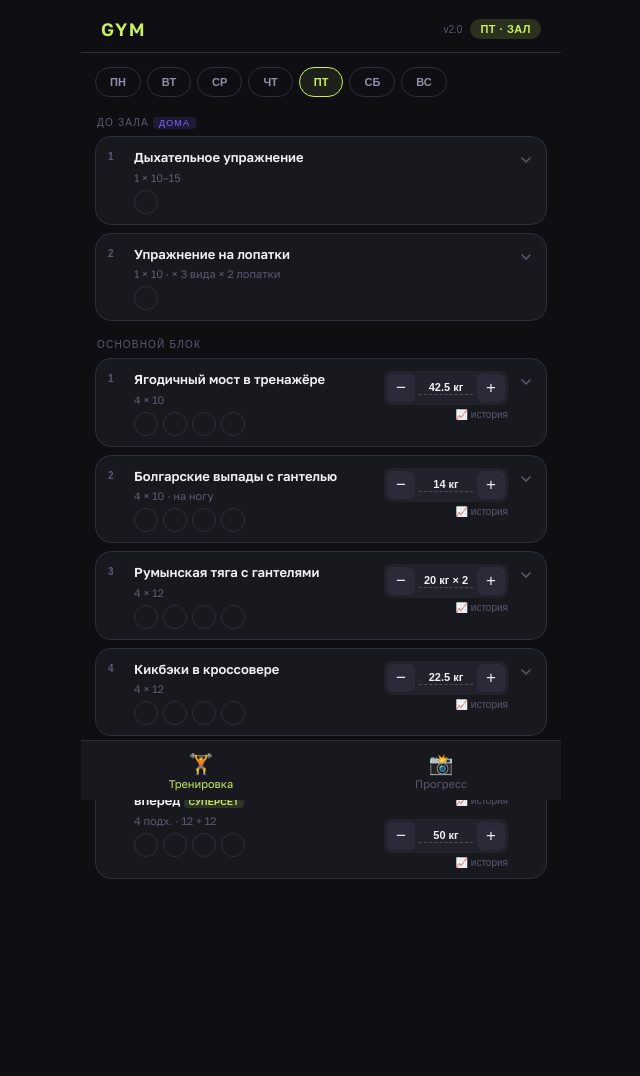
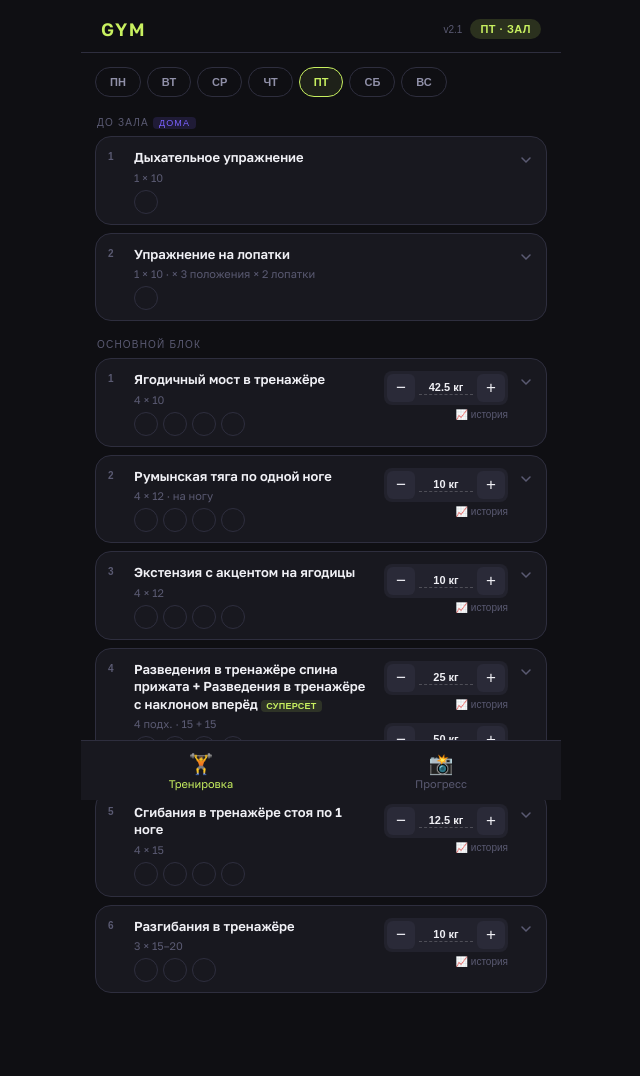
Before and after one commit to mtl-shine/workout-app, a plain HTML site: page index.html in a window 1280 px wide. Shown: the whole page, without its empty margins (319-959 px from the left). Before the commit the page ends 987 px from the top, so only its background shows below. Drawn offline with Linux system fonts and the light colour scheme; a web font is replaced by a local one.

Commit message:
v2.1: update Mon/Wed/Fri training protocol, restore exercise IDs

```diff
--- a/index.html
+++ b/index.html
@@ -578,7 +578,7 @@
 <script>
 
 
-var APP_VERSION = '2.0';
+var APP_VERSION = '2.1';
 
 // ============================================================
 // EXERCISES
@@ -607,7 +607,10 @@ var EXERCISES = {
     tech: 'Не отпускать до конца. Спина и корпус — прямая линия с тросом, подкрутить копчик, напрячь пресс. Тянуть вниз чётко.\n\nДвижение начинается со спины — тянуть спиной, руками лишь дотягивать.\n\nЧуть больше отпускать вверх — растягивать широчайшие.\n\nДержать пресс: рёбра на одной линии с лобком.', media: [] },
   trx_podtyag: { name: 'Подтягивания с разведением рук в TRX-петлях', weight: null, weightStep: null, weightUnit: '', weightDisplay: '',
     tech: '', media: [] },
+  v_podemy_trx: { name: 'V-подъёмы в TRX', weight: null, weightStep: null, weightUnit: '', weightDisplay: 'свой вес', tech: '', media: [] },
+  pulover: { name: 'Пуловер с гантелью поперёк скамьи', weight: 10, weightStep: 0.25, weightUnit: 'кг', tech: '', media: [] },
   otzhimaniya: { name: 'Отжимания', weight: null, weightStep: null, weightUnit: '', weightDisplay: 'макс', tech: '', media: [] },
+  glyut: { name: 'Глют тренажёр (толчок платформы назад стоя)', weight: 20, weightStep: 0.25, weightUnit: 'кг', tech: 'Упереть опорную ногу в подушку. Стопа чётко под тазом.\n\nДвижущуюся ногу — ближе к середине платформы, максимум по верху. Максимально подконтрольно сократить вниз и вытолкнуть ягодицей, не слишком высоко.\n\nСтопа чуть вбок, носок чуть наружу.', media: [] },
   yagodichny_most: { name: 'Ягодичный мост в тренажёре', weight: 42.5, weightStep: 0.25, weightUnit: 'кг',
     tech: 'Не смотреть на рычаг, прижать подбородок.\n\nУменьшить амплитуду на 10–15 см. Стопы ближе на 5 см.', media: [] },
   zhim_vert_platformy: { name: 'Жим вертикальной платформы', weight: 50, weightStep: 0.25, weightUnit: 'кг',
@@ -618,14 +621,22 @@ var EXERCISES = {
   podtyagivaniya: { name: 'Подтягивания в гравитроне', weight: 19, weightStep: 0.25, weightUnit: 'кг противовес',
     tech: 'Не снимать нагрузку со спины, не отпускать суставы до конца, не висеть.\n\nОпускаться до момента натяжения подмышками. Из этой точки — грудью вверх.\n\nОпускаться ещё чуть ниже — добиться растяжения, подтягиваться с растянутой позиции.', media: [] },
   vert_tyaga_1ruka: { name: 'Вертикальная тяга в кроссовере по 1й руке', weight: 10, weightStep: 0.25, weightUnit: 'кг', tech: '', media: [] },
+  tyaga_gantel_naklone: { name: 'Тяга гантели к поясу в наклоне', weight: 10, weightStep: 0.25, weightUnit: 'кг', tech: '', media: [] },
+  zhimy_gantelei: { name: 'Жим гантелей от груди сидя / в тренажёре', weight: 10, weightStep: 0.25, weightUnit: 'кг', tech: 'Когда опускаешь вниз — локти закручивать вперёд перед корпусом.', media: [] },
+  podyomy_zad_delta_upor: { name: 'Подъёмы гантелей на задние дельты в наклоне с упором лбом', weight: 6, weightStep: 0.25, weightUnit: 'кг', tech: '', media: [] },
   tyaga_kross_delta: { name: 'Тяга в кроссовере на заднюю дельту в наклоне по 1й руке', weight: 5, weightStep: 0.25, weightUnit: 'кг',
     tech: 'Задняя дельта должна работать без существенного движения лопаток. Ссутулиться, разобрать лопатки, выключить их. Тянуть только локти вверх — к ушам.\n\nВниз — отпустить подконтрольно, попытаться лопатками обнять лавку.', media: [] },
-  protyazhka: { name: 'Протяжка с нижнего блока лёжа', weight: 17.5, weightStep: 0.25, weightUnit: 'кг', tech: '', media: [] },
+  protyazhka: { name: 'Протяжка с нижнего блока', weight: 17.5, weightStep: 0.25, weightUnit: 'кг', tech: '', media: [] },
   otvedeniya_1ruka: { name: 'Отведения гантелей сидя по 1й руке', weight: 3, weightStep: 0.25, weightUnit: 'кг',
     tech: 'Задняя дельта должна работать без существенного движения лопаток. Ссутулиться, разобрать лопатки, выключить их. Тянуть только локти вверх — к ушам.\n\nВниз — отпустить подконтрольно, попытаться лопатками обнять лавку.', media: [] },
   podyomy_nog_vise: { name: 'Подъёмы ног в висе', weight: null, weightStep: null, weightUnit: '', weightDisplay: 'макс', tech: '', media: [] },
 
   // Пятница — Ягодицы
+  rumynskaya_1noga: { name: 'Румынская тяга по одной ноге', weight: 10, weightStep: 0.25, weightUnit: 'кг', tech: '', media: [] },
+  ekstenziya_yagodicy: { name: 'Экстензия с акцентом на ягодицы', weight: 10, weightStep: 0.25, weightUnit: 'кг', tech: '', media: [] },
+  razvedeniya_spina: { name: 'Разведения в тренажёре спина прижата', weight: 25, weightStep: 0.25, weightUnit: 'кг', tech: '', media: [] },
+  sgibaniya_stoya_1noga: { name: 'Сгибания в тренажёре стоя по 1 ноге', weight: 12.5, weightStep: 0.25, weightUnit: 'кг', tech: '', media: [] },
+  razgibaniya_trenazher: { name: 'Разгибания в тренажёре', weight: 10, weightStep: 0.25, weightUnit: 'кг', tech: '', media: [] },
   bolgarskie_smit: { name: 'Болгарские выпады в Смите', weight: 5, weightStep: 0.25, weightUnit: 'кг',
     tech: 'В пике таз оставлять чуть сзади, не снимать нагрузку с ягодицы. Больше вниз садиться, а не назад. Работать как насос (не до конца в обе стороны).', media: [] },
   bolgarskie_gantel: { name: 'Болгарские выпады с гантелью', weight: 14, weightStep: 0.25, weightUnit: 'кг',
@@ -655,24 +666,24 @@ var EXERCISES = {
 var WORKOUTS = {
   mon: { label: 'ПН', type: 'gym', title: 'ФулБади', sections: [
     { label: 'До зала', homeSection: true, exercises: [
-      { id: 'dyhatelnoe', sets: 1, reps: '10–15' },
-      { id: 'lopatki', sets: 1, reps: '10', note: '× 3 вида × 2 лопатки' }
+      { id: 'dyhatelnoe', sets: 1, reps: '10' },
+      { id: 'lopatki', sets: 1, reps: '10', note: '× 3 положения × 2 лопатки' }
     ]},
     { label: 'Начало тренировки', exercises: [
-      { id: 'ikry', sets: 2, reps: 15, superset: { id: 'press', reps: 12 } }
+      { id: 'ikry', sets: 2, reps: 15 }
     ]},
     { label: 'Основной блок', exercises: [
-      { id: 'zhim_lezha', sets: 4, reps: '5–8' },
+      { id: 'v_podemy_trx', sets: 4, reps: '12–15' },
       { id: 'tyaga_verh_parallel', sets: 4, reps: 10 },
-      { id: 'trx_podtyag', sets: 4, reps: 15, superset: { id: 'otzhimaniya', reps: 'макс' } },
+      { id: 'pulover', sets: 4, reps: 12, superset: { id: 'otzhimaniya', reps: 'макс' } },
       { id: 'yagodichny_most', sets: 4, reps: 10 },
-      { id: 'zhim_vert_platformy', sets: 4, reps: 10 },
-      { id: 'kikbeki', sets: 4, reps: 12 }
+      { id: 'rumynskaya_gantel', sets: 4, reps: 10 },
+      { id: 'glyut', sets: 4, reps: 12 }
     ]}
   ]},
   tue: { label: 'ВТ', type: 'home', title: 'Домашняя', sections: [
     { label: 'Основной блок', exercises: [
-      { id: 'dyhatelnoe', sets: 1, reps: '10–15' },
+      { id: 'dyhatelnoe', sets: 1, reps: '10' },
       { id: 'bloki_sverkhu', sets: 1, reps: '12–15' },
       { id: 'bloki_podmyshki', sets: 1, reps: '12–15' },
       { id: 'zavedenie_blinka', sets: 1, reps: '12–15' },
@@ -684,23 +695,24 @@ var WORKOUTS = {
   ]},
   wed: { label: 'СР', type: 'gym', title: 'Верх', sections: [
     { label: 'До зала', homeSection: true, exercises: [
-      { id: 'dyhatelnoe', sets: 1, reps: '10–15' },
-      { id: 'lopatki', sets: 1, reps: '10', note: '× 3 вида × 2 лопатки' }
+      { id: 'dyhatelnoe', sets: 1, reps: '10' },
+      { id: 'lopatki', sets: 1, reps: '10', note: '× 3 положения × 2 лопатки' }
     ]},
     { label: 'Начало тренировки', exercises: [
-      { id: 'ikry', sets: 2, reps: 15, superset: { id: 'press', reps: 12 } }
+      { id: 'ikry', sets: 2, reps: 15 }
     ]},
     { label: 'Основной блок', exercises: [
       { id: 'podtyagivaniya', sets: 4, reps: 10 },
-      { id: 'vert_tyaga_1ruka', sets: 5, reps: 12, note: 'на руку' },
-      { id: 'tyaga_kross_delta', sets: 4, reps: 12, note: 'на руку' },
-      { id: 'protyazhka', sets: 4, reps: 12 },
-      { id: 'otvedeniya_1ruka', sets: 4, reps: 12, note: 'на руку', superset: { id: 'podyomy_nog_vise', reps: 'макс' } }
+      { id: 'tyaga_gantel_naklone', sets: 5, reps: 12, note: 'на руку' },
+      { id: 'zhimy_gantelei', sets: 4, reps: 12 },
+      { id: 'podyomy_zad_delta_upor', sets: 4, reps: 12, note: 'на руку' },
+      { id: 'otvedeniya_1ruka', sets: 4, reps: 12, note: 'на руку', superset: { id: 'press', reps: 'макс' } },
+      { id: 'protyazhka', sets: 4, reps: 12 }
     ]}
   ]},
   thu: { label: 'ЧТ', type: 'home', title: 'Домашняя', sections: [
     { label: 'Основной блок', exercises: [
-      { id: 'dyhatelnoe', sets: 1, reps: '10–15' },
+      { id: 'dyhatelnoe', sets: 1, reps: '10' },
       { id: 'bloki_sverkhu', sets: 1, reps: '12–15' },
       { id: 'bloki_podmyshki', sets: 1, reps: '12–15' },
       { id: 'zavedenie_blinka', sets: 1, reps: '12–15' },
@@ -712,26 +724,27 @@ var WORKOUTS = {
   ]},
   fri: { label: 'ПТ', type: 'gym', title: 'Ягодицы', sections: [
     { label: 'До зала', homeSection: true, exercises: [
-      { id: 'dyhatelnoe', sets: 1, reps: '10–15' },
-      { id: 'lopatki', sets: 1, reps: '10', note: '× 3 вида × 2 лопатки' }
+      { id: 'dyhatelnoe', sets: 1, reps: '10' },
+      { id: 'lopatki', sets: 1, reps: '10', note: '× 3 положения × 2 лопатки' }
     ]},
     { label: 'Основной блок', exercises: [
       { id: 'yagodichny_most', sets: 4, reps: 10 },
-      { id: 'bolgarskie_gantel', sets: 4, reps: 10, note: 'на ногу' },
-      { id: 'rumynskaya_gantel', sets: 4, reps: 12 },
-      { id: 'kikbeki', sets: 4, reps: 12 },
-      { id: 'sgibaniya_trenazher', sets: 4, reps: 12, superset: { id: 'razvedeniya_naklone', reps: 12 } }
+      { id: 'rumynskaya_1noga', sets: 4, reps: 12, note: 'на ногу' },
+      { id: 'ekstenziya_yagodicy', sets: 4, reps: 12 },
+      { id: 'razvedeniya_spina', sets: 4, reps: 15, superset: { id: 'razvedeniya_naklone', reps: 15 } },
+      { id: 'sgibaniya_stoya_1noga', sets: 4, reps: 15 },
+      { id: 'razgibaniya_trenazher', sets: 3, reps: '15–20' }
     ]}
   ]},
   sat: { label: 'СБ', type: 'home', title: 'Дыхание', sections: [
     { label: 'Упражнение', exercises: [
-      { id: 'dyhatelnoe', sets: 1, reps: '10–15' }
+      { id: 'dyhatelnoe', sets: 1, reps: '10' }
     ]}
   ]},
   sun: { label: 'ВС', type: 'home', title: 'Восстановление', sections: [
     { label: 'Упражнения', exercises: [
-      { id: 'dyhatelnoe', sets: 1, reps: '10–15' },
-      { id: 'lopatki', sets: 1, reps: '10', note: '× 3 вида × 2 лопатки' }
+      { id: 'dyhatelnoe', sets: 1, reps: '10' },
+      { id: 'lopatki', sets: 1, reps: '10', note: '× 3 положения × 2 лопатки' }
     ]}
   ]}
 };
@@ -1591,7 +1604,6 @@ loadPhotos().then(function(){
   if(document.getElementById('screen-progress').classList.contains('active')) renderProgress();
 }).catch(function(e){console.error(e);});
 
-
 </script>
 </body>
 </html>
```
